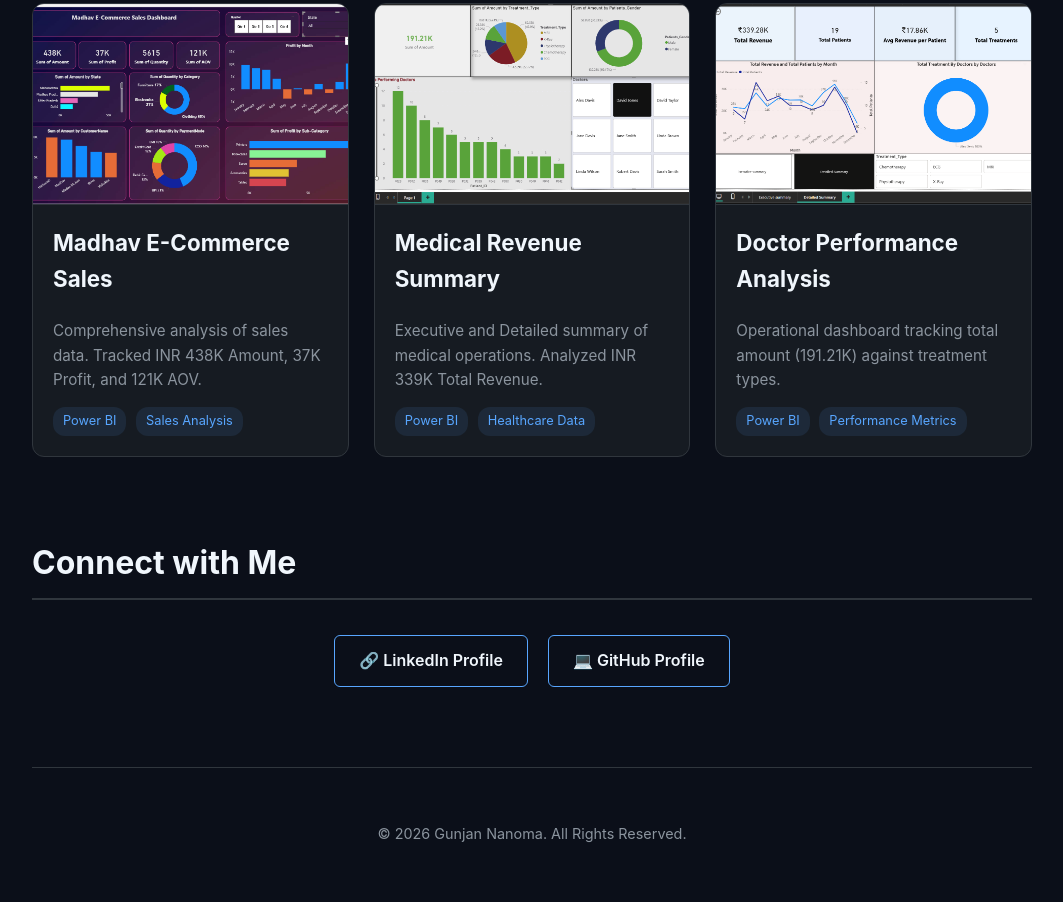
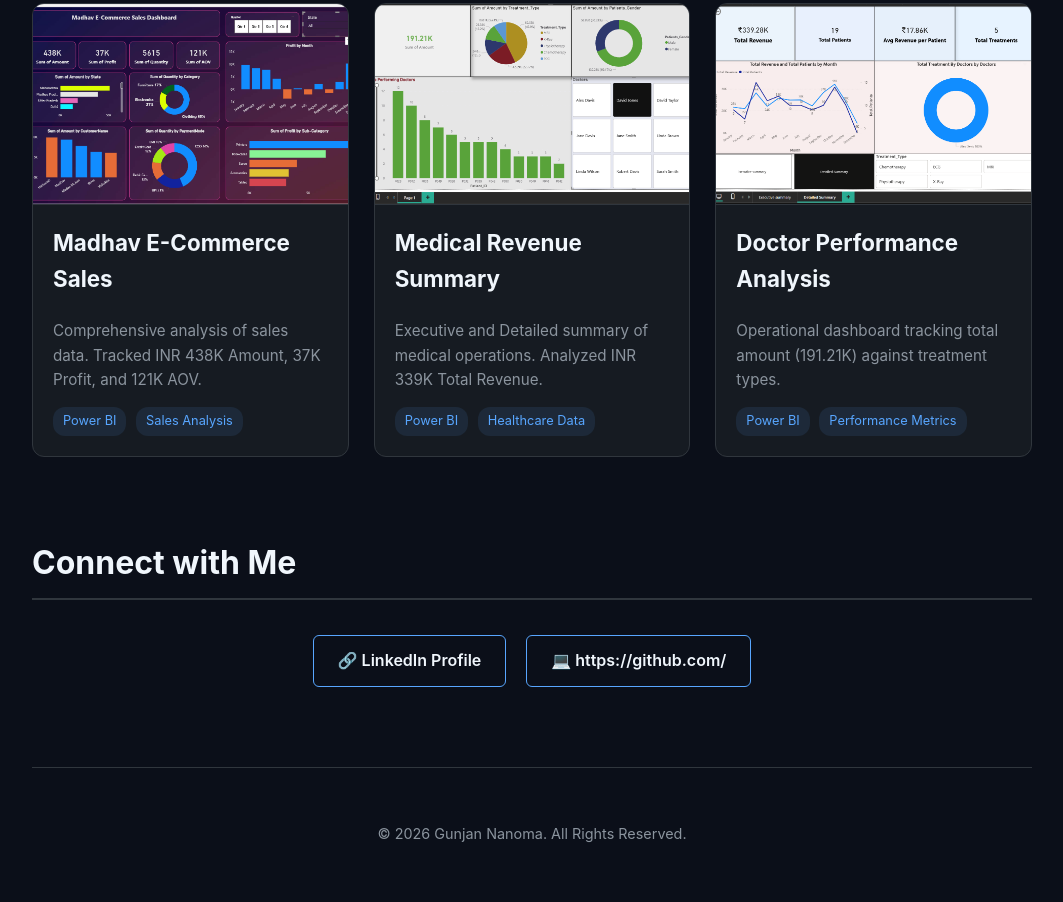
Before and after one commit to nanomagunjan162/My-Portfolio, a plain HTML site: page index.html in a window 1280 px wide. Shown: the part 1167-2069 px from the top of the page, without its empty margins (108-1171 px from the left). Drawn offline with Linux system fonts and the light colour scheme.

```diff
--- a/index.html
+++ b/index.html
@@ -291,7 +291,7 @@
                 </a>
 
                 <a href="#" target="_blank" class="btn">
-                    💻 GitHub Profile
+                    💻 https://github.com/
                 </a>
             </div>
         </section>
```
